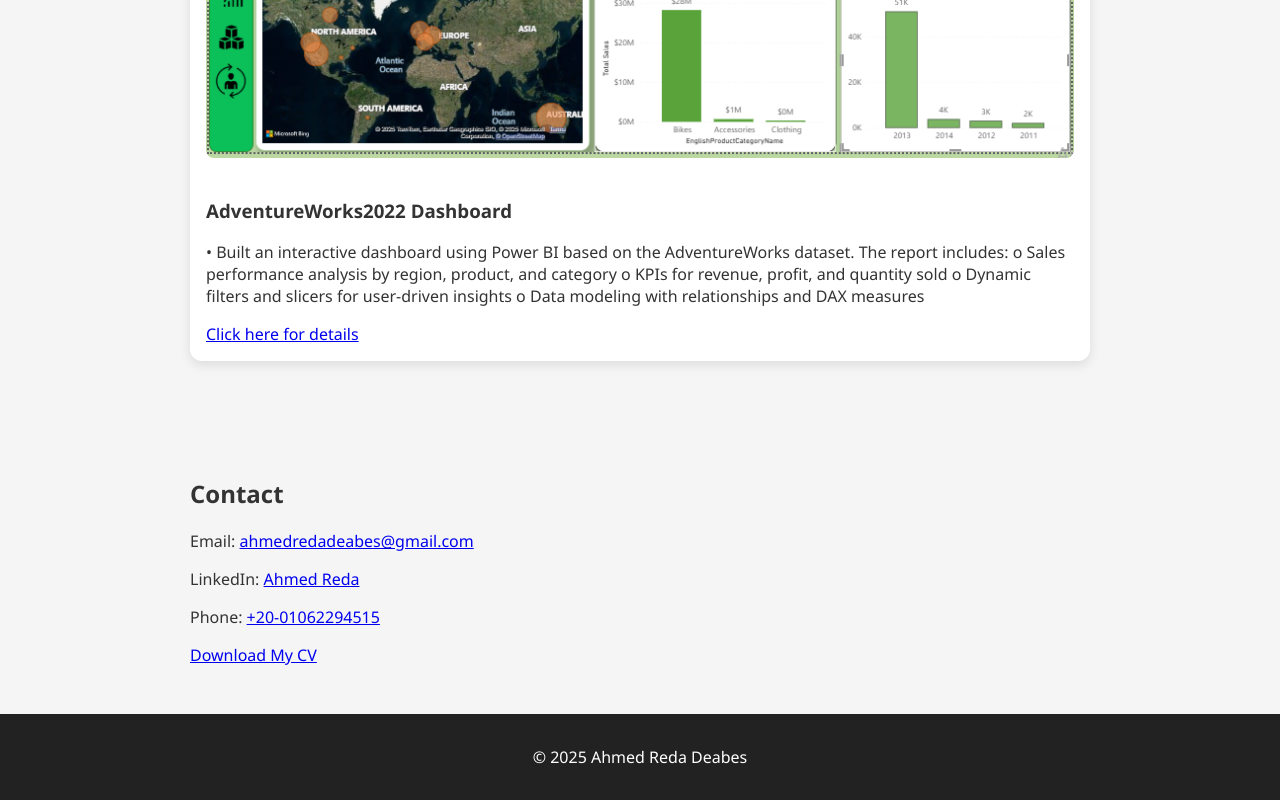
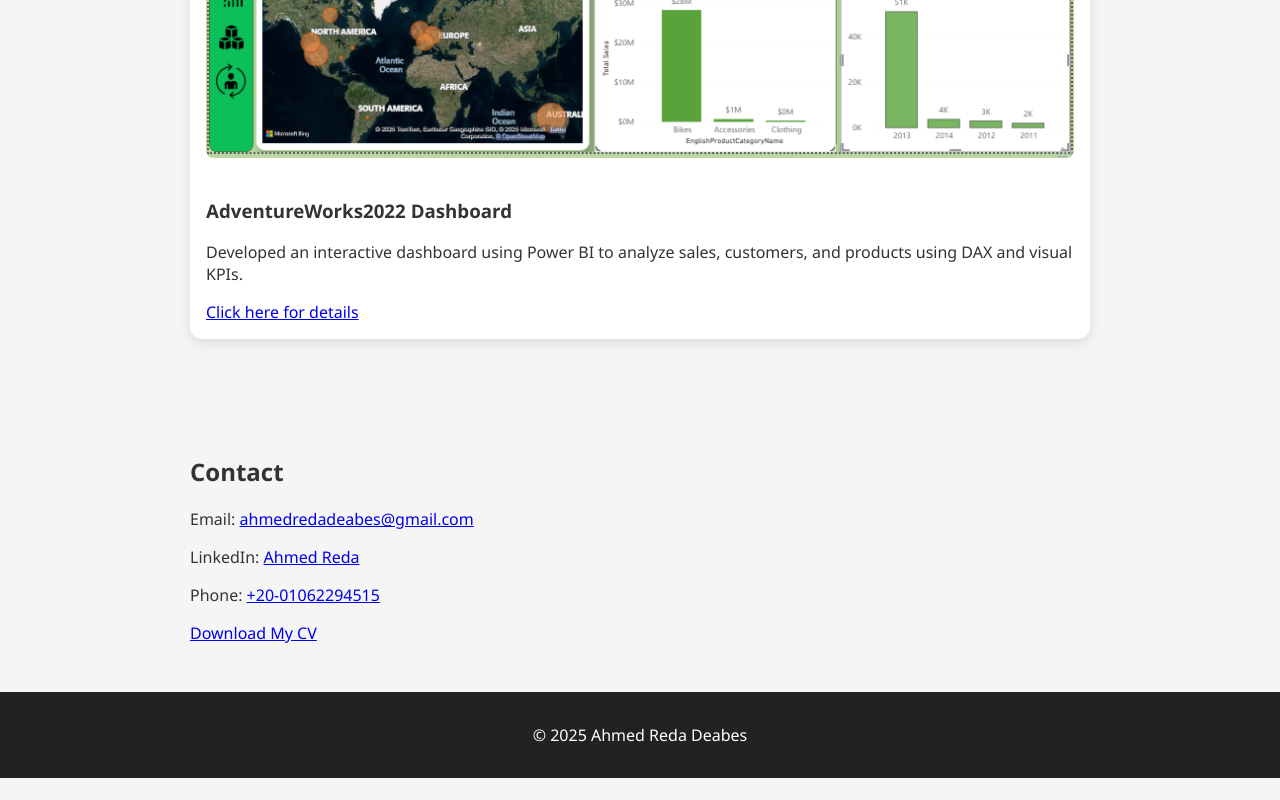
Before and after one commit to Ahmed010622/ahmed-portfolio, a plain HTML site: page index.html in a window 1280 px wide. Shown: the part 1971-2771 px from the top of the page. After the commit the page ends 2749 px from the top, so only its background shows below. Drawn offline with Linux system fonts and the light colour scheme.

Commit message:
Update index.html

```diff
--- a/index.html
+++ b/index.html
@@ -50,17 +50,10 @@
   <a href="adventureworks.html">
   <img src="images/OverView.PNG" alt="Project Screenshot">
   </a>
-      <h3>AdventureWorks2022 Dashboard</h3>
-
-      <p>•	Built an interactive dashboard using Power BI based on the AdventureWorks dataset.
-    The report includes:
-    o	Sales performance analysis by region, product, and category
-    o	KPIs for revenue, profit, and quantity sold
-    o	Dynamic filters and slicers for user-driven insights
-    o	Data modeling with relationships and DAX measures
-    </p>
-      <a href="adventureworks.html" class="project-link">Click here for details</a>
-     </div>
+  <h3>AdventureWorks2022 Dashboard</h3>
+  <p>Developed an interactive dashboard using Power BI to analyze sales, customers, and products using DAX and visual KPIs.</p>
+  <a href="adventureworks.html" class="project-link">Click here for details</a>
+</div>
   </section>
 
 
```
